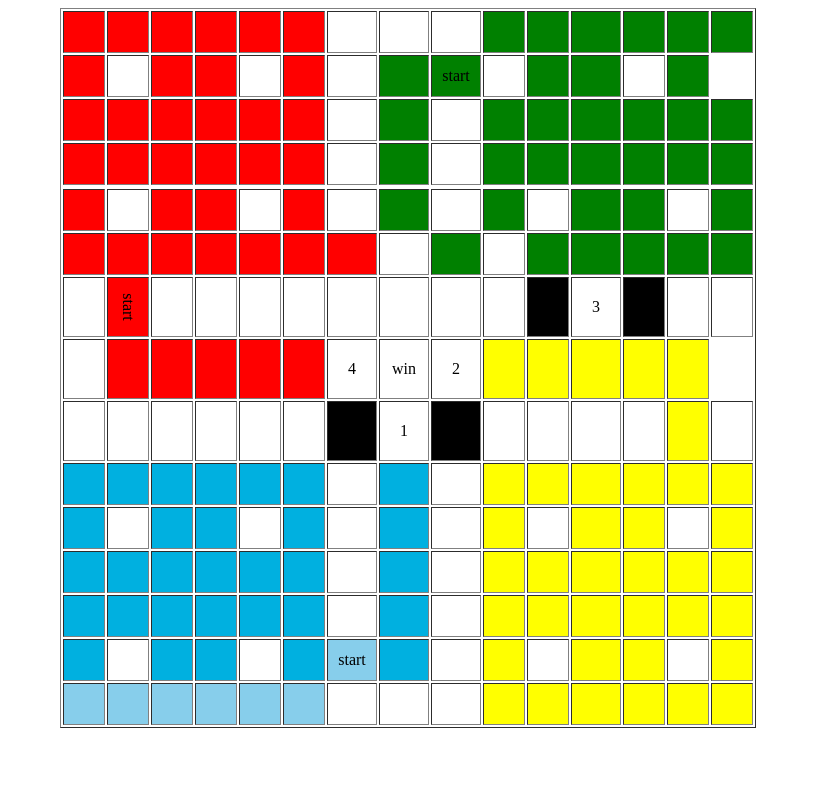
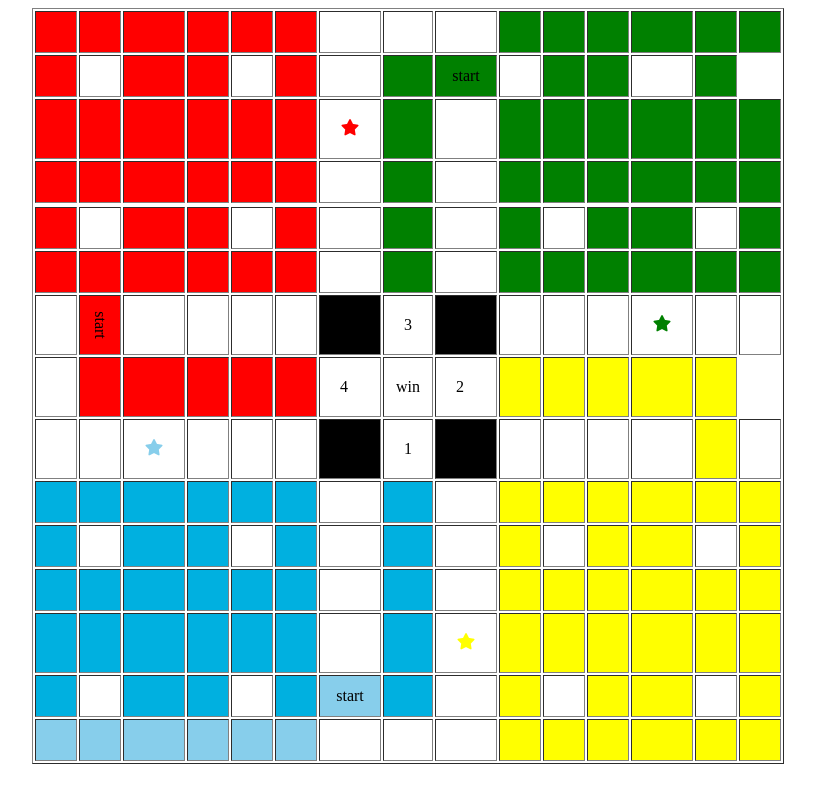
Before and after one commit to noureenghaffar3-maker/assigment-5, a plain HTML site: page index.html in a window 1280 px wide. Shown: the whole page, without its empty margins (232-1047 px from the left). Drawn offline with Linux system fonts and the light colour scheme.

Commit message:
Include Font Awesome for icon support
Added Font Awesome stylesheet for icons.

```diff
--- a/index.html
+++ b/index.html
@@ -4,6 +4,7 @@
     <meta charset="UTF-8">
     <meta name="viewport" content="width=device-width, initial-scale=1.0">
     <title>Table</title>
+    <link rel="stylesheet" href="https://cdnjs.cloudflare.com/ajax/libs/font-awesome/7.0.1/css/all.min.css" integrity="sha512-2SwdPD6INVrV/lHTZbO2nodKhrnDdJK9/kg2XD1r9uGqPo1cUbujc+IYdlYdEErWNu69gVcYgdxlmVmzTWnetw==" crossorigin="anonymous" referrerpolicy="no-referrer" />
 </head>
 <body>
     <center>
@@ -53,7 +54,7 @@
         <td bgcolor="red"></td>
         <td bgcolor="red"></td>
         <td bgcolor="red"></td>
-        <td></td>
+        <td><i class="fa-solid fa-star" style="color: red;"></i></td>
         <td bgcolor="green"></td>
         <td></td>
         <td bgcolor="green"></td>
@@ -112,10 +113,10 @@
                 <td bgcolor="red"></td>
                 <td bgcolor="red"></td>
                 <td bgcolor="red"></td>
-                <td bgcolor="red"></td>
+                <td ></td>
+                <td bgcolor="green"></td>
                 <td></td>
                 <td bgcolor="green"></td>
-                <td></td>
                 <td bgcolor="green"></td>
                 <td bgcolor="green"></td>
                 <td bgcolor="green"></td>
@@ -132,12 +133,12 @@
                 <td></td>
                 <td></td>
                 <td></td>
-                <td></td>
-                <td> <td>
-                <td></td>
                 <td bgcolor="black"></td>
                 <td>3</td>
                 <td bgcolor="black"></td>
+                <td></td>
+                <td> <td>
+                    <td><i class="fa-solid fa-star" style="color: green;"></i></td>
                 <td></td>
                 <td></td>
 
@@ -170,7 +171,7 @@
 
                 <td></td>
                 <td></td>
-                <td></td>
+                <td><i class="fa-solid fa-star" style="color: skyblue;"></i></td>
                 <td></td>
                 <td></td>
                 <td></td>
@@ -256,7 +257,7 @@
                         <td bgcolor="sky blue"></td>
                         <td></td>
                         <td bgcolor="sky blue"></td>
-                        <td></td>
+                        <td><i class="fa-solid fa-star" style="color: yellow;"></i></td>
                         <td bgcolor="yellow"></td>
                         <td bgcolor="yellow"></td>
                         <td bgcolor="yellow"></td>
@@ -297,7 +298,8 @@
                         <td bgcolor="skyblue"></td>
                         <td></td>
                         <td></td>
-                        <td></td>
+                       <td></td>
+
                         <td bgcolor="yellow"></td>
                         <td bgcolor="yellow"></td>
                         <td bgcolor="yellow"></td>
```
